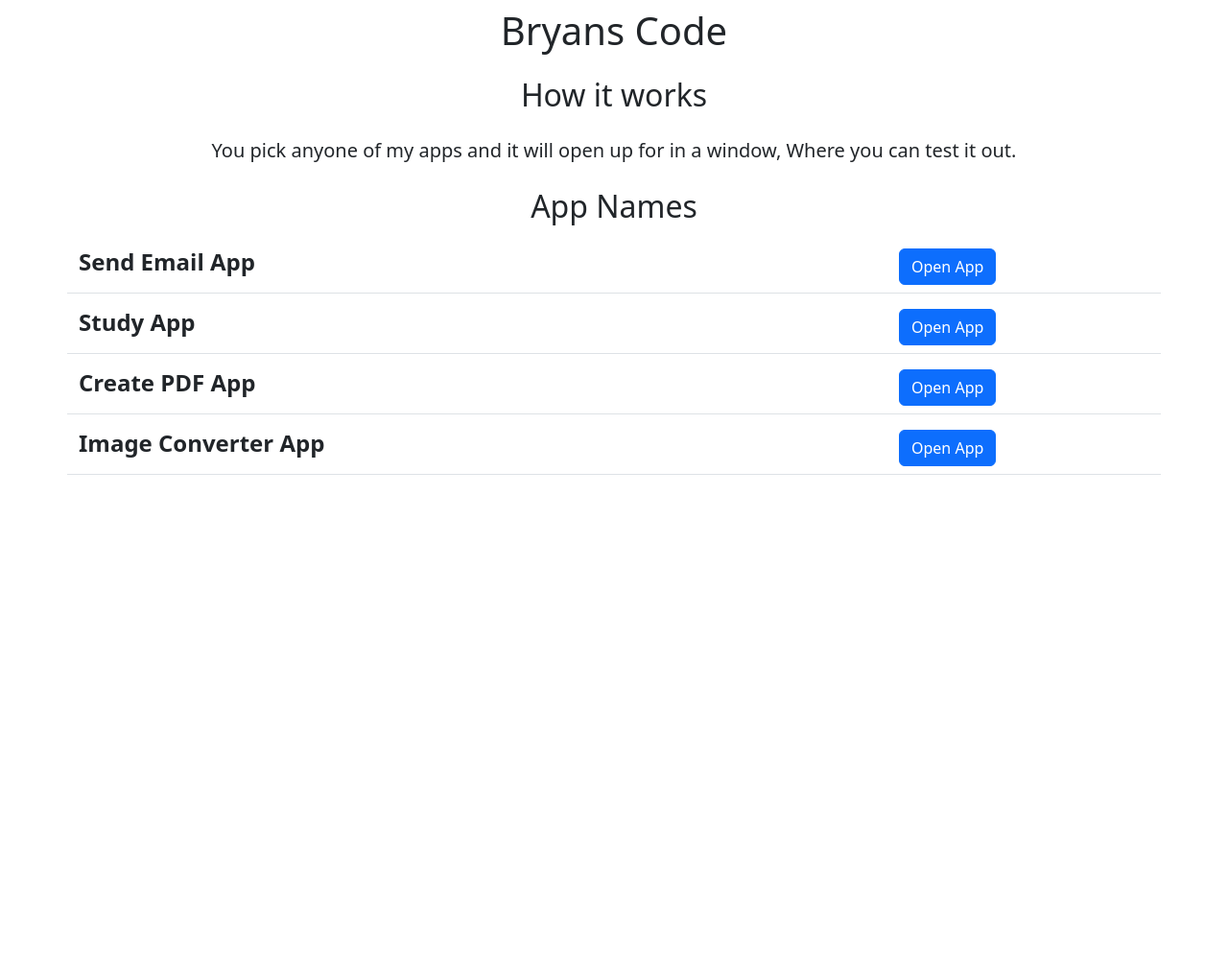
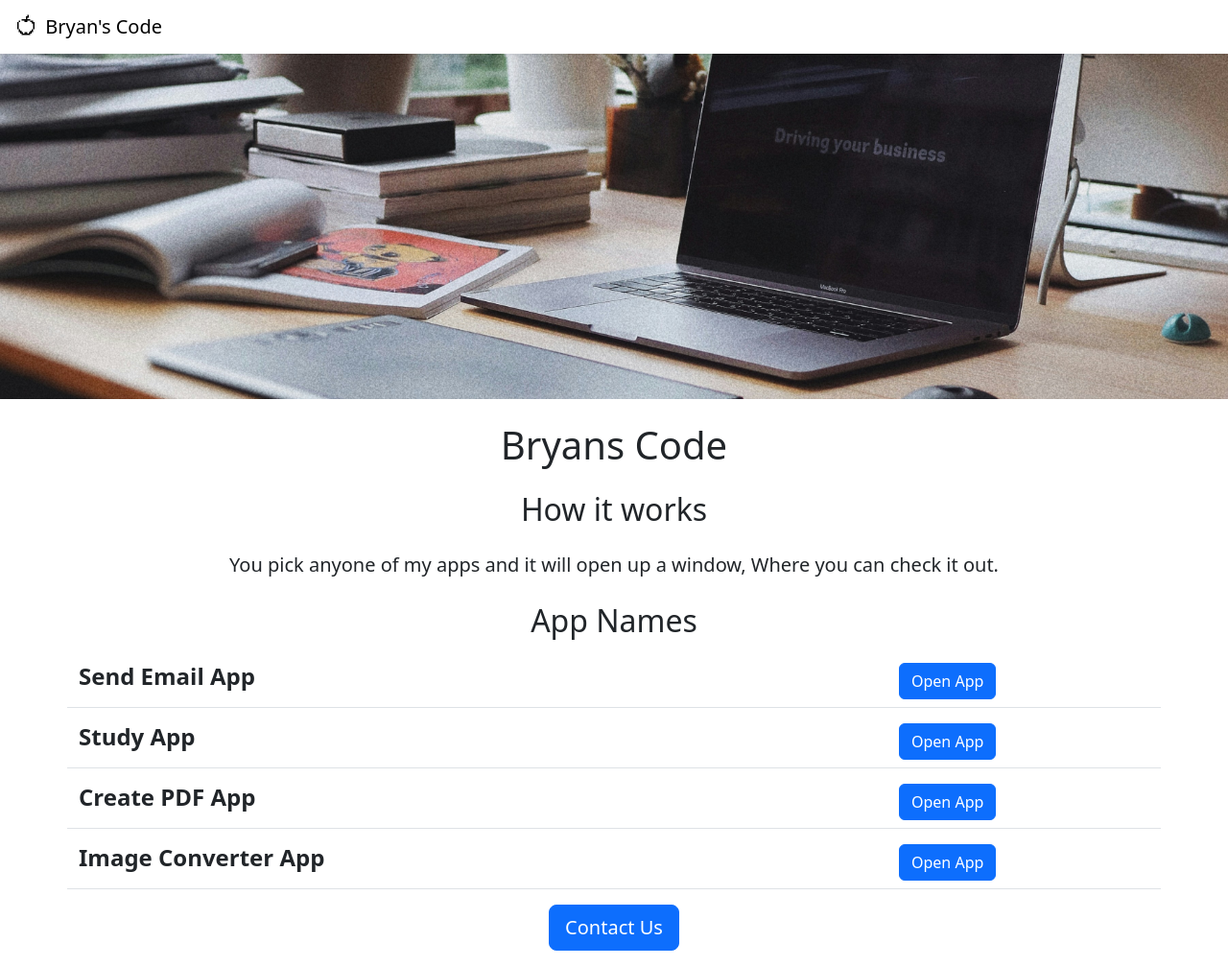
Before and after one commit to BryanAlbertoMk20/CodeShowCase, a Flask app: page / in a window 1280 px wide. Shown: the whole page at 96% size. Before the commit the page ends 495 px from the top, so only its background shows below. Run offline with Flask 3, Linux system fonts and the light colour scheme.

Commit message:
Added banner, logo and navbar

```diff
--- a/templates/home.html
+++ b/templates/home.html
@@ -10,24 +10,41 @@
       integrity="sha384-QWTKZyjpPEjISv5WaRU9OFeRpok6YctnYmDr5pNlyT2bRjXh0JMhjY6hW+ALEwIH"
       crossorigin="anonymous"
     />
+
+    <style>
+      #banner {
+        height: 360px;
+        width: 100%;
+        object-fit: cover;
+        margin-bottom: 16px;
+      }
+    </style>
   </head>
 
   <body>
-    <div class="container">
+    {% include 'nav.html' %}
+
+    <img class="img-fluid" id="banner" src="/static/DeskSpace.jpg" />
+
+    <div class="container" style="margin-bottom: 16px">
       <h1 class="text-center mt-2 mb-4">{{site_name}}</h1>
 
       <h2 class="text-center mt-2 mb-4">How it works</h2>
 
       <div>
         <p class="lead text-center mt-2 mb-4">
-          You pick anyone of my apps and it will open up for in a window, Where
-          you can test it out.
+          You pick anyone of my apps and it will open up a window, Where you can
+          check it out.
         </p>
       </div>
 
       <h2 class="text-center mt-2 mb-4">App Names</h2>
 
       <div>{% for ap in aps %} {% include 'appitem.html'%} {% endfor %}</div>
+
+      <div class="text-center">
+        <a class="btn btn-primary btn-lg">Contact Us</a>
+      </div>
     </div>
   </body>
 </html>
--- /dev/null
+++ b/templates/nav.html
@@ -0,0 +1,15 @@
+<nav class="navbar shadow-sm fixed-top bg-white">
+  <div class="container-fluid">
+    <a class="navbar-brand" href="#">
+      <img
+        src="/static/apple.svg"
+        alt="Logo"
+        width="30"
+        height="24"
+        class="d-inline-block align-text-top"
+      />
+      Bryan's Code
+    </a>
+  </div>
+</nav>
+<div style="height: 56px"></div>
```
Also changed, not shown: static/DeskSpace.jpg (added), static/apple.svg (added).
